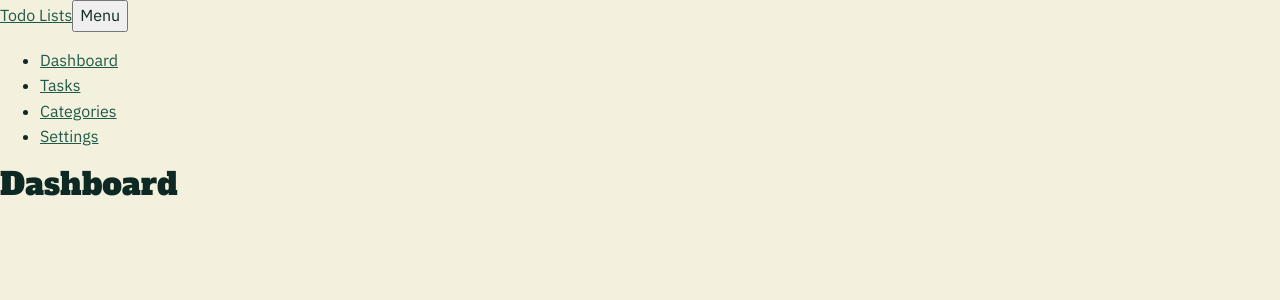
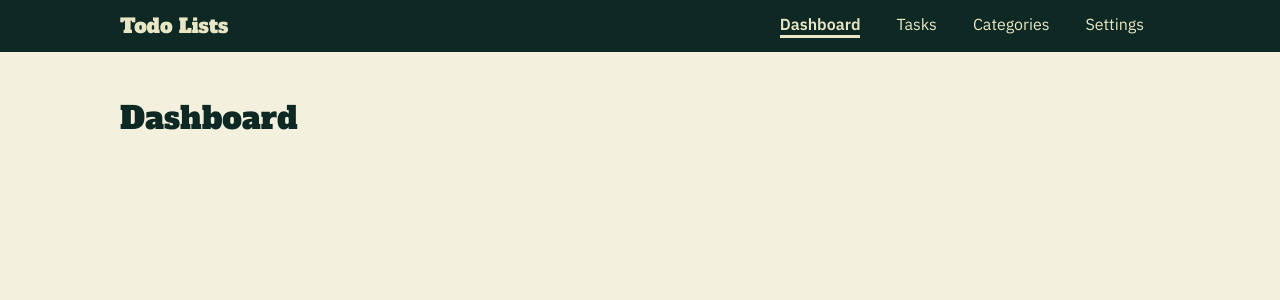
Before and after one commit to PHEAROMMM/TODO-App, a React (Vite) app: page / in a window 1280 px wide. Shown: the top 300 px of the page. Built offline with nearby package versions, Linux system fonts and the light colour scheme.

Commit message:
add layout and navbar styles

```diff
--- a/src/styles/layout.css
+++ b/src/styles/layout.css
@@ -0,0 +1,223 @@
+.shell {
+    display: flex;
+    flex-direction: column;
+    min-height: 100svh;
+}
+
+.page {
+    flex: 1;
+    width: 100%;
+    max-width: calc(var(--page) + 2 * var(--gutter));
+    margin: 0 auto;
+    padding: var(--s6) var(--gutter) var(--s7);
+}
+
+.stack {
+    display: flex;
+    flex-direction: column;
+    gap: var(--s5);
+}
+
+/* 12 columns, 24px gutters. Main takes 8, rail takes 4. */
+.grid {
+    display: grid;
+    grid-template-columns: repeat(12, minmax(0, 1fr));
+    column-gap: var(--gutter);
+    row-gap: var(--s5);
+    align-items: start;
+}
+
+.grid__main{
+    grid-column: 1 / span 8;
+    display: flex;
+    flex-direction: column;
+    gap: var(--s5);
+    min-width: 0;
+}
+
+.grid__rail{
+    grid-column: 9 / span 4;
+    display: flex;
+    flex-direction: column;
+    gap: var(--s5);
+    min-width: 0;
+}
+
+/* no rail: centre the main column so the page is symmetric */
+.grid__main--solo{
+    grid-column: 3 / span 8;
+}
+
+/* filters on the left, content on the right */
+@media (min-width: 801px) {
+    .grid--rail-left .grid__rail {
+        grid-column: 1 / span 4;
+        grid-row: 1;
+    }
+
+    .grid--rail-left .grid__main {
+        grid-column: 5 / span 8;
+        grid-row: 1;
+    }
+}
+
+@media (max-width: 800px) {
+    .page {
+        padding-top: var(--s5);
+    }
+
+
+    .grid__main,
+    .grid__rail {
+        grid-column: 1/ -1;
+    }
+
+    .grid__rail--first {
+        order: -1;
+    }
+}
+
+/* navbar: a dark band like the storefront; no glow, no icons */
+.nav {
+    position: sticky;
+    top: 0;
+    z-index: 10;
+    background: var(--nav-bg);
+    color: var(--nav-text);
+}
+
+.nav a:focus-visible,
+.nav button:focus-visible {
+    outline-color: var(--nav-text);
+}
+
+.nav__inner {
+    display: flex;
+    align-items: center;
+    justify-content: space-between;
+    gap: var(--s3);
+    max-width: calc(var(--page) + 2 * var(--gutter));
+    margin: 0 auto;
+    padding: 0 var(--gutter);
+}
+
+.nav__menu {
+    display: flex;
+}
+
+.nav-brand {
+    display: inline-flex;
+    align-items: center;
+    min-height: var(--target);
+    color: var(--nav-text);
+    font-family: var(--display);
+    font-size: var(--t-lg);
+    text-decoration: none;
+}
+
+.nav-links {
+    display: flex;
+    gap: var(--s1);
+    margin: 0;
+    padding: 0;
+    list-style: none;
+}
+
+.nav-item {
+    display: flex;
+    align-items: center;
+    min-height: calc(var(--target) + var(--s2));
+    padding: 0 var(--s3);
+    color: var(--nav-text);
+    font-size: var(--t-md);
+    text-decoration: none;
+}
+
+/* the line hugs the word: tight line-height, 1px gap, 3px rule */
+.nav-item__label {
+    padding-bottom:1px;
+    border-bottom: 3px solid transparent;
+    line-height: 1.3;
+}
+
+.nav-item:hover .nav-item__label {
+    border-bottom-color: color-mix(in srgb, var(--nav-text) 45%, transparent);
+}
+
+.nav-item[aria-current='page'] {
+    font-weight: 600;
+}
+
+.nav-item[aria-current='page'] .nav-item__label {
+    border-bottom-color: var(--nav-text);
+}
+
+.nav-toggle {
+    display: none;
+    min-height: var(--target);
+    padding: 0 var(--s3);
+    border: 1px solid var(--nav-text);
+    border-radius: var(--radius);
+    background: none;
+    color: var(--nav-text);
+    font-weight: 600;
+    cursor: pointer;
+}
+
+@media (max-width: 800px) {
+    .nav__inner {
+        flex-wrap: wrap;
+    }
+
+    .nav-toggle {
+        display: block;
+    }
+
+    .nav__menu {
+        display: none;
+        width: 100%;
+        padding-bottom: var(--s2);
+    }
+
+    .nav__menu.is-open {
+        display: block;
+    }
+
+    .nav-links {
+        flex-direction: column;
+    }
+
+    .nav-item {
+        min-height: var(--target);
+        padding: 0 0 0 var(--s3);
+        border-left: 3px solid transparent;
+    }
+
+    .nav-item[aria-current='page'] {
+        border-left-color: var(--nav-text);
+    }
+
+      /* in the stacked mobile menu the current page is marked by the left rule instead */
+    .nav-item[aria-current='page'] .nav-item__label,
+    .nav-item:hover .nav-item__label {
+        border-bottom-color: transparent;
+    }
+}
+
+/* storage warning: the one global error state */
+
+.notice {
+    padding: var(--s3) var(--gutter);
+    border-bottom: 2px solid var(--red);
+    background: var(--paper-2);
+}
+
+.notice__inner {
+    max-width: var(--page);
+    margin: 0 auto;
+}
+
+.notice__title {
+    color: var(--red);
+    font-weight: 600;
+}
```
